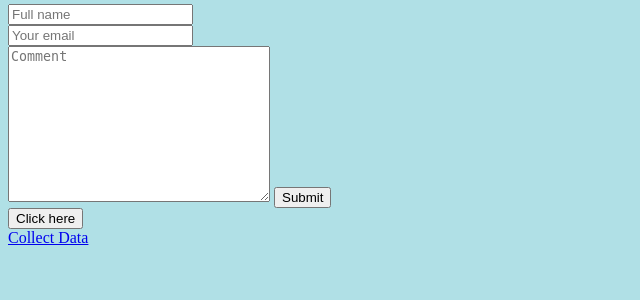
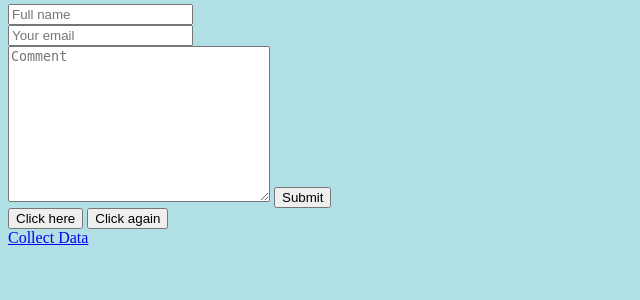
Before and after one commit to mgmdvm/Website-coding, a PHP site: page / in a window 1280 px wide. Shown: the part 279-579 px from the top of the page, without its empty margins (0-640 px from the left). Run offline with PHP 8.4, Linux system fonts and the light colour scheme.

Commit message:
update web coding

```diff
--- a/JS/script.js
+++ b/JS/script.js
@@ -1,3 +1,6 @@
 function revealMessage() {
 	document.getElementById("hiddenMessage").style.display = 'block';
 }
+function hideMessage() {
+	document.getElementById("hiddenMessage").style.display = 'none';
+}
--- a/includes/collect.inc.php
+++ b/includes/collect.inc.php
@@ -12,7 +12,7 @@
 	$result = mysqli_query($conn, $sql);
 	$resultCheck = mysqli_num_rows($result);
 
-	echo"<table>";
+	echo"<table border='1' style='border: 1px solid blue'>";
 	echo"<tr><td style='width:25%'>Name</td><td style='width:30%'>Email</td><td style='width:40%'>Comments</td></tr>\n";
 	if ($resultCheck > 0) {
 		while ($row = mysqli_fetch_assoc($result)) {
--- a/index.php
+++ b/index.php
@@ -29,7 +29,9 @@ web data.</h2>
     <textarea name="comment" placeholder="Comment" rows="10" cols="30"></textarea>
     <input type = "Submit">
 </form>
-<button onclick="revealMessage()">Click here</button> <br>
+<button onclick="revealMessage()">Click here</button>
+<button onclick="hideMessage()">Click again</button> <br>
+
 <p id="hiddenMessage" style="display:none;">This is a JavaScript script</p>
 
 
```
